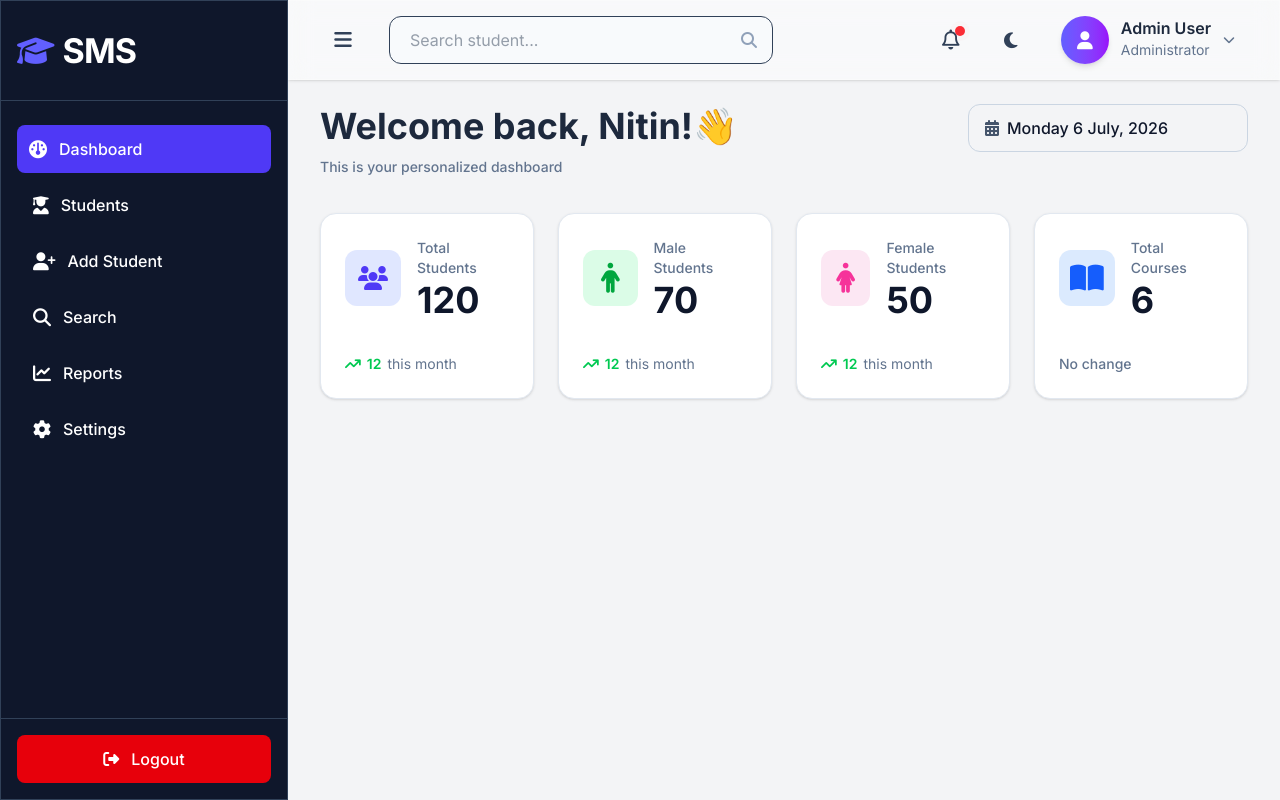
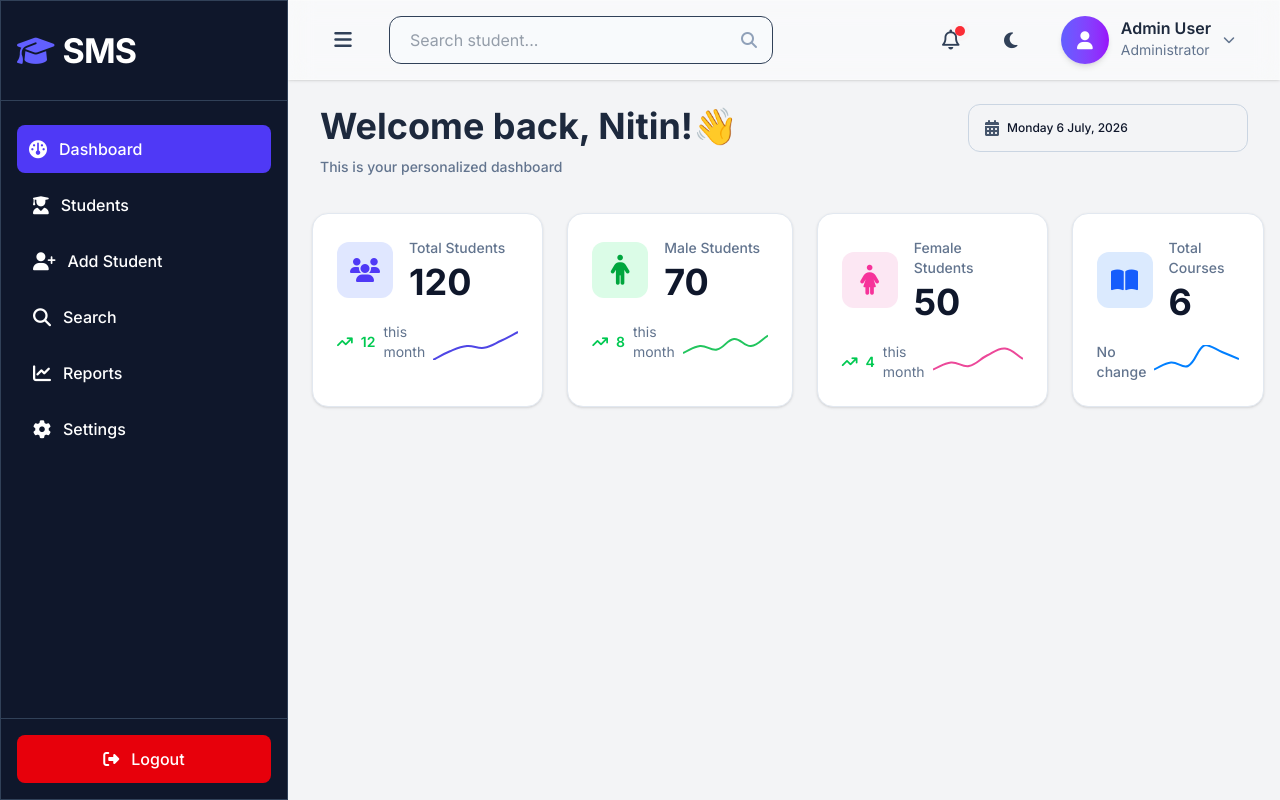
Before and after one commit to Nitin0259/Student-Management-System, a Django app: page /dashboard/ in a window 1280 px wide. Run offline with Django 5.2, Linux system fonts and the light colour scheme; a user stored in the database is signed in; style sheets or scripts are compiled from the project's sources.

Commit message:
Add Charts

```diff
--- a/MainApp/templates/base.html
+++ b/MainApp/templates/base.html
@@ -57,6 +57,7 @@
     </div>
   </div>
   <script src="{% static 'JS/script.js' %}"></script>
+  <script src="https://cdn.jsdelivr.net/npm/chart.js"></script>
 
   <script>
     // sidebar btn slider
@@ -119,6 +120,61 @@
     };
 
     currentDate.querySelector("span").textContent = today.toLocaleDateString("en-IN", options)
+
+    function createMiniChart(id, data, color) {
+    new Chart(document.getElementById(id), {
+        type: "line",
+        data: {
+            labels: ["", "", "", "", "", ""],
+            datasets: [{
+                data: data,
+                borderColor: color,
+                borderWidth: 2,
+                tension: 0.4,
+                pointRadius: 0,
+                fill: false
+            }]
+        },
+        options: {
+            responsive: false,
+            plugins: {
+                legend: { display: false },
+                tooltip: { enabled: false }
+            },
+            scales: {
+                x: { display: false },
+                y: { display: false }
+            }
+        }
+    });
+}
+
+// Total student
+   createMiniChart(
+    "totalStudentsChart",
+    [20, 25, 28, 27, 31, 36],
+    "#4f46e5"
+);
+// Male Student
+    createMiniChart(
+      "maleStudentsChart",
+      [12, 14, 13, 16, 14, 17],
+      "#22c55e"
+    )
+// Female student
+    createMiniChart(
+      "femaleStudentsChart",
+      [8, 10, 9, 12, 14, 11],
+      "#ec4899"
+    )
+
+// Total courses
+    createMiniChart(
+      "totalCoursesChart",
+      [8, 10, 9, 15, 13, 11],
+      "#007fff"
+    )
+
   </script>
 </body>
 
--- a/MainApp/templates/dashboard.html
+++ b/MainApp/templates/dashboard.html
@@ -1,7 +1,7 @@
 {% extends "base.html" %}
 {% block content %}
+
 <div class="flex items-start justify-between px-8 pt-6 w-full">
-
   <!-- Left-part -->
   <div class="left-part">
     <h2 class="text-3xl md:text-4xl font-bold leading-tight transform translate-y-0 transition duration-1000">
@@ -17,197 +17,80 @@
     <div id="showCurrentDate"
       class="w-70 h-12 flex items-center gap-2 text-slate-600 dark:text-slate-300 px-4 rounded-xl border border-slate-300 dark:border-slate-700">
       <i class="fa-solid fa-calendar-days dark:text-slate-50"></i><span
-        class="text-slate-900 dark:text-white font-medium">Loading...</span>
+        class="text-slate-900 dark:text-white lg:text-xs font-medium">Loading...</span>
     </div>
   </div>
 </div>
 
-<div style="display:grid;grid-template-columns:repeat(4,1fr);gap:24px;padding:28px 32px;">
-  <!-- Card -->
-  <div
-    class="bg-white dark:bg-slate-800 rounded-2xl border border-slate-200 dark:border-slate-700 p-6 shadow-sm hover:shadow-lg transition-all duration-300">
+<div style="display:grid;grid-template-columns:repeat(4,1fr);gap:24px;padding:28px 24px;">
 
-    <!-- Top -->
-    <div class="flex items-center gap-4 pb-3">
-
-      <!-- Icon -->
-      <div class="w-14 h-14 rounded-xl bg-indigo-100 dark:bg-indigo-500/20 flex items-center justify-center shrink-0">
-        <i class="fa-solid fa-users text-2xl text-indigo-600 dark:text-indigo-400"></i>
+  <div class="bg-white dark:bg-slate-800 rounded-2xl border border-slate-200 dark:border-slate-700 p-6 shadow-sm hover:-translate-y-1 hover:shadow-lg transition-all duration-300 cursor-pointer">
+    <div class="flex items-center gap-4">
+      <div class="w-14 h-14 rounded-xl bg-indigo-100 flex items-center justify-center shrink-0">
+        <i class="fa-solid fa-users text-2xl text-indigo-600"></i>
       </div>
-
-      <!-- Title & Number -->
       <div>
-        <p class="text-sm font-medium text-slate-500 dark:text-slate-400">
-          Total Students
-        </p>
-
-        <h2 class="text-4xl font-bold text-slate-900 dark:text-white leading-none mt-1">
-          120
-        </h2>
+        <p class="text-sm font-medium text-slate-500">Total Students</p>
+        <h2 class="text-4xl font-bold text-slate-900 mt-1">120</h2>
       </div>
-
     </div>
-
-    <!-- Bottom -->
-    <div class="mt-6 flex items-end justify-between">
-
-      <div class="flex items-center gap-1.5">
-
-        <i class="fa-solid fa-arrow-trend-up text-green-500 text-sm"></i>
-
-        <span class="text-green-500 font-semibold text-sm">
-          12
-        </span>
-
-        <span class="text-sm text-slate-500 dark:text-slate-400">
-          this month
-        </span>
-
-      </div>
-
-      <!-- Mini Chart -->
-      <!-- <div class="w-28 h-10">
-                <canvas id="studentChart"></canvas>
-              </div> -->
-
+    <div class="mt-5 flex items-center gap-2">
+      <i class="fa-solid fa-arrow-trend-up text-green-500 text-sm"></i>
+      <span class="text-green-500 font-semibold text-sm">12</span>
+      <span class="text-sm text-slate-500">this month</span>
+      <canvas id="totalStudentsChart" width="85" height="35"></canvas>
     </div>
   </div>
-  <div
-    class="bg-white dark:bg-slate-800 rounded-2xl border border-slate-200 dark:border-slate-700 p-6 shadow-sm hover:shadow-lg transition-all duration-300">
 
-    <!-- Top -->
-    <div class="flex items-center gap-4 pb-3">
-
-      <!-- Icon -->
-      <div class="w-14 h-14 rounded-xl bg-green-100 flex items-center justify-center">
+  <div class="bg-white dark:bg-slate-800 rounded-2xl border border-slate-200 dark:border-slate-700 p-6 shadow-sm hover:-translate-y-1 hover:shadow-lg transition-all duration-300 cursor-pointer">
+    <div class="flex items-center gap-4">
+      <div class="w-14 h-14 rounded-xl bg-green-100 flex items-center justify-center shrink-0">
         <i class="fa-solid fa-person text-3xl text-green-600"></i>
       </div>
-
-      <!-- Title & Number -->
       <div>
-        <p class="text-sm font-medium text-slate-500 dark:text-slate-400">
-          Male Students
-        </p>
-
-        <h2 class="text-4xl font-bold text-slate-900 dark:text-white leading-none mt-1">
-          70
-        </h2>
+        <p class="text-sm font-medium text-slate-500">Male Students</p>
+        <h2 class="text-4xl font-bold text-slate-900 mt-1">70</h2>
       </div>
-
     </div>
-
-    <!-- Bottom -->
-    <div class="mt-6 flex items-end justify-between">
-
-      <div class="flex items-center gap-1.5">
-
-        <i class="fa-solid fa-arrow-trend-up text-green-500 text-sm"></i>
-
-        <span class="text-green-500 font-semibold text-sm">
-          12
-        </span>
-
-        <span class="text-sm text-slate-500 dark:text-slate-400">
-          this month
-        </span>
-
-      </div>
-
-      <!-- Mini Chart -->
-      <!-- <div class="w-28 h-10">
-                <canvas id="studentChart"></canvas>
-              </div> -->
-
+    <div class="mt-5 flex items-center gap-2">
+      <i class="fa-solid fa-arrow-trend-up text-green-500 text-sm"></i>
+      <span class="text-green-500 font-semibold text-sm">8</span>
+      <span class="text-sm text-slate-500">this month</span>
+      <canvas id="maleStudentsChart" width="85" height="35"></canvas>
     </div>
   </div>
-  <div
-    class="bg-white dark:bg-slate-800 rounded-2xl border border-slate-200 dark:border-slate-700 p-6 shadow-sm hover:shadow-lg transition-all duration-300">
 
-    <!-- Top -->
-    <div class="flex items-center gap-4 pb-3">
-
-      <!-- Icon -->
-      <div class="w-14 h-14 rounded-xl bg-pink-100 flex items-center justify-center">
+  <div class="bg-white dark:bg-slate-800 rounded-2xl border border-slate-200 dark:border-slate-700 p-6 shadow-sm hover:-translate-y-1 hover:shadow-lg transition-all duration-300 cursor-pointer">
+    <div class="flex items-center gap-4">
+      <div class="w-14 h-14 rounded-xl bg-pink-100 flex items-center justify-center shrink-0">
         <i class="fa-solid fa-person-dress text-3xl text-pink-500"></i>
       </div>
-
-      <!-- Title & Number -->
       <div>
-        <p class="text-sm font-medium text-slate-500 dark:text-slate-400">
-          Female Students
-        </p>
-
-        <h2 class="text-4xl font-bold text-slate-900 dark:text-white leading-none mt-1">
-          50
-        </h2>
+        <p class="text-sm font-medium text-slate-500">Female Students</p>
+        <h2 class="text-4xl font-bold text-slate-900 mt-1">50</h2>
       </div>
-
     </div>
-
-    <!-- Bottom -->
-    <div class="mt-6 flex items-end justify-between">
-
-      <div class="flex items-center gap-1.5">
-
-        <i class="fa-solid fa-arrow-trend-up text-green-500 text-sm"></i>
-
-        <span class="text-green-500 font-semibold text-sm">
-          12
-        </span>
-
-        <span class="text-sm text-slate-500 dark:text-slate-400">
-          this month
-        </span>
-
-      </div>
-
-      <!-- Mini Chart -->
-      <!-- <div class="w-28 h-10">
-                <canvas id="studentChart"></canvas>
-              </div> -->
-
+    <div class="mt-5 flex items-center gap-2">
+      <i class="fa-solid fa-arrow-trend-up text-green-500 text-sm"></i>
+      <span class="text-green-500 font-semibold text-sm">4</span>
+      <span class="text-sm text-slate-500">this month</span>
+      <canvas id="femaleStudentsChart" width="90" height="35"></canvas>
     </div>
   </div>
-  <div
-    class="bg-white dark:bg-slate-800 rounded-2xl border border-slate-200 dark:border-slate-700 p-6 shadow-sm hover:shadow-lg transition-all duration-300">
 
-    <!-- Top -->
-    <div class="flex items-center gap-4 pb-3">
-
-      <!-- Icon -->
-      <div class="w-14 h-14 rounded-xl bg-blue-100 flex items-center justify-center">
-        <i class="fa-solid fa-book-open text-3xl text-blue-600"></i>
+  <div class="bg-white dark:bg-slate-800 rounded-2xl border border-slate-200 dark:border-slate-700 p-6 shadow-sm hover:-translate-y-1 hover:shadow-lg transition-all duration-300 cursor-pointer">
+    <div class="flex items-center gap-4">
+      <div class="w-14 h-14 rounded-xl bg-blue-100 flex items-center justify-center shrink-0">
+        <i class="fa-solid fa-book-open text-2xl text-blue-600"></i>
       </div>
-
-      <!-- Title & Number -->
       <div>
-        <p class="text-sm font-medium text-slate-500 dark:text-slate-400">
-          Total Courses
-        </p>
-
-        <h2 class="text-4xl font-bold text-slate-900 dark:text-white leading-none mt-1">
-          6
-        </h2>
+        <p class="text-sm font-medium text-slate-500">Total Courses</p>
+        <h2 class="text-4xl font-bold text-slate-900 mt-1">6</h2>
       </div>
-
     </div>
-
-    <!-- Bottom -->
-    <div class="mt-6 flex items-end justify-between">
-
-      <div class="flex items-center gap-1.5">
-
-        <span class="text-sm font-medium text-slate-500 dark:text-slate-400">
-          No change
-        </span>
-
-      </div>
-
-      <!-- Mini Chart -->
-      <!-- <div class="w-28 h-10">
-                <canvas id="studentChart"></canvas>
-              </div> -->
-
+    <div class="mt-5 flex items-center gap-2">
+      <span class="text-sm font-medium text-slate-500">No change</span>
+      <canvas id="totalCoursesChart" width="85" height="35"></canvas>
     </div>
   </div>
 
```
